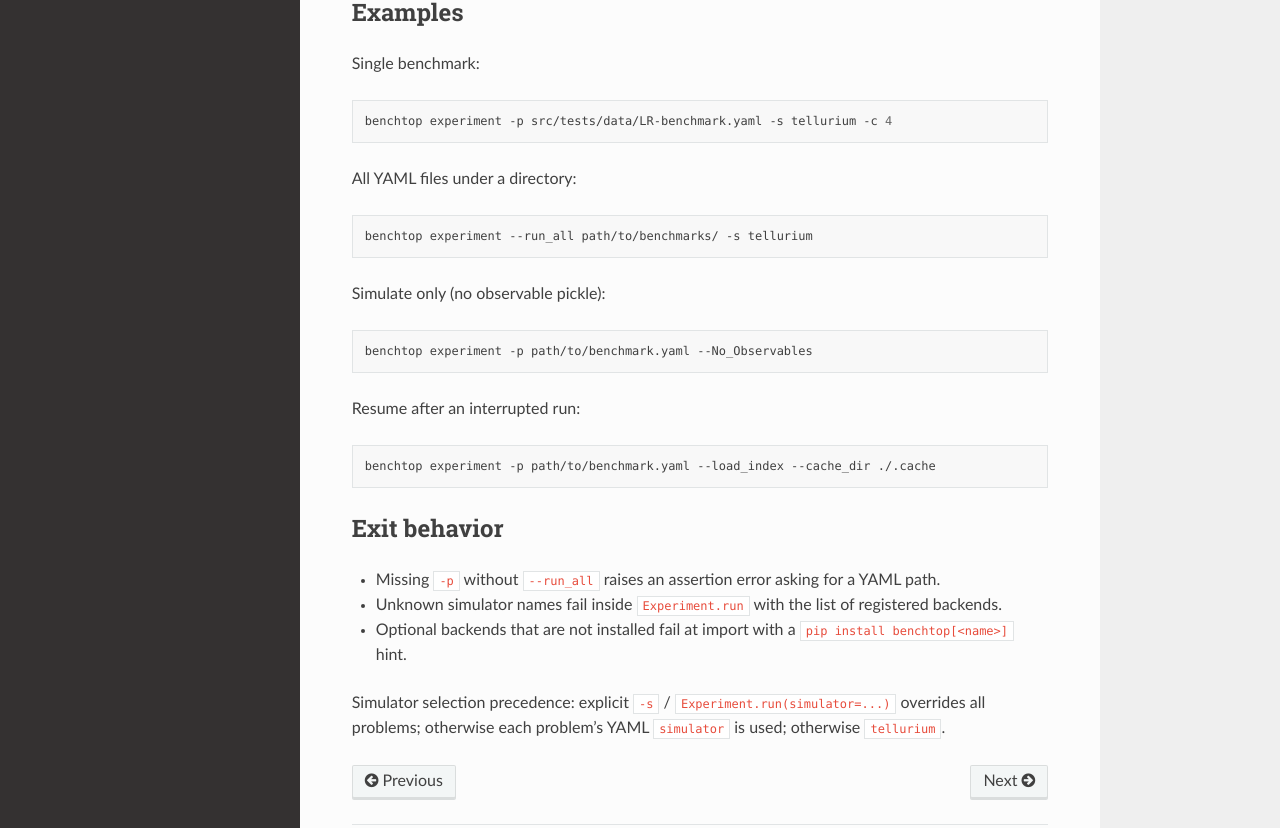
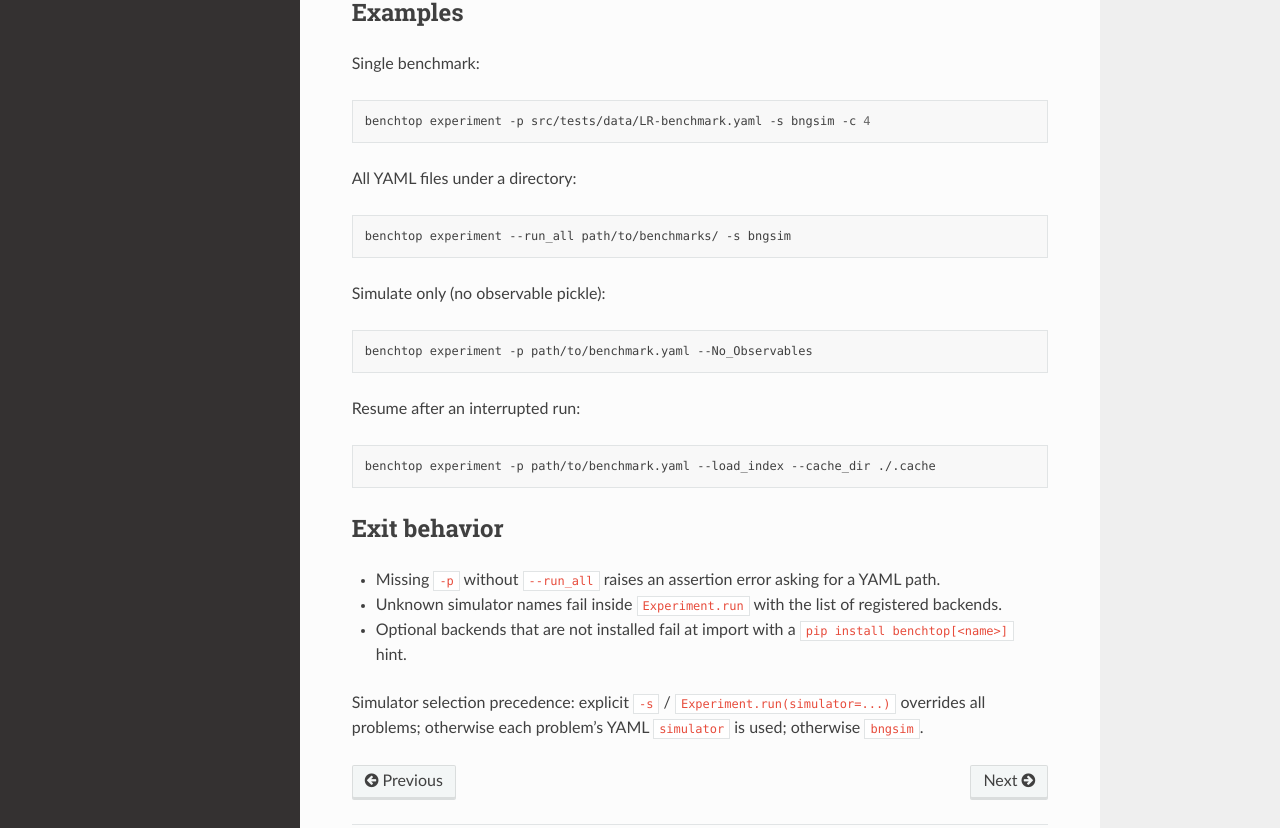
Before and after one commit to JonahRileyHuggins/Benchtop, a Sphinx documentation site: the page built from docs/cli.md, in a window 1280 px wide and 1400 px high, scrolled down 693 px. Shown: the part 470-1298 px from the top of the window. Built offline with Sphinx 7.4.7 and the Read the Docs theme 3.1.0, drawn with Linux system fonts in a browser that asks for light colours.

Commit message:
Change default simulator from 'tellurium' to 'bngsim'

````diff
--- a/docs/cli.md
+++ b/docs/cli.md
@@ -3,7 +3,7 @@
 Benchtop installs a console script named `benchtop`. The primary subcommand is `experiment`.
 
 ```bash
-benchtop experiment -p path/to/benchmark.yaml -s tellurium -c 4
+benchtop experiment -p path/to/benchmark.yaml -s bngsim -c 4
 ```
 
 ## Usage
@@ -27,7 +27,7 @@ If no valid subcommand is given, Benchtop prints a short help hint. Use `benchto
 
 | Flag | Default | Description |
 |------|---------|-------------|
-| `-s`, `--simulator` | unset | Force one backend for all problems (`tellurium`, `amici`, `bngsim`, `rover`). Overrides per-problem YAML `simulator`; if omitted, each problem uses its YAML value or `tellurium`. |
+| `-s`, `--simulator` | unset | Force one backend for all problems (`tellurium`, `amici`, `bngsim`, `rover`). Overrides per-problem YAML `simulator`; if omitted, each problem uses its YAML value or `bngsim`. |
 | `-c`, `--cores` | CPU count | Number of parallel worker processes |
 | `--cache_dir` | `./.cache` | Directory for trajectory cache and index |
 | `--load_index` | off | Resume incomplete jobs from an existing cache index |
@@ -41,13 +41,13 @@ If no valid subcommand is given, Benchtop prints a short help hint. Use `benchto
 Single benchmark:
 
 ```bash
-benchtop experiment -p src/tests/data/LR-benchmark.yaml -s tellurium -c 4
+benchtop experiment -p src/tests/data/LR-benchmark.yaml -s bngsim -c 4
 ```
 
 All YAML files under a directory:
 
 ```bash
-benchtop experiment --run_all path/to/benchmarks/ -s tellurium
+benchtop experiment --run_all path/to/benchmarks/ -s bngsim
 ```
 
 Simulate only (no observable pickle):
@@ -68,4 +68,4 @@ benchtop experiment -p path/to/benchmark.yaml --load_index --cache_dir ./.cache
 - Unknown simulator names fail inside `Experiment.run` with the list of registered backends.
 - Optional backends that are not installed fail at import with a `pip install benchtop[<name>]` hint.
 
-Simulator selection precedence: explicit `-s` / `Experiment.run(simulator=...)` overrides all problems; otherwise each problem’s YAML `simulator` is used; otherwise `tellurium`.
+Simulator selection precedence: explicit `-s` / `Experiment.run(simulator=...)` overrides all problems; otherwise each problem’s YAML `simulator` is used; otherwise `bngsim`.
````
